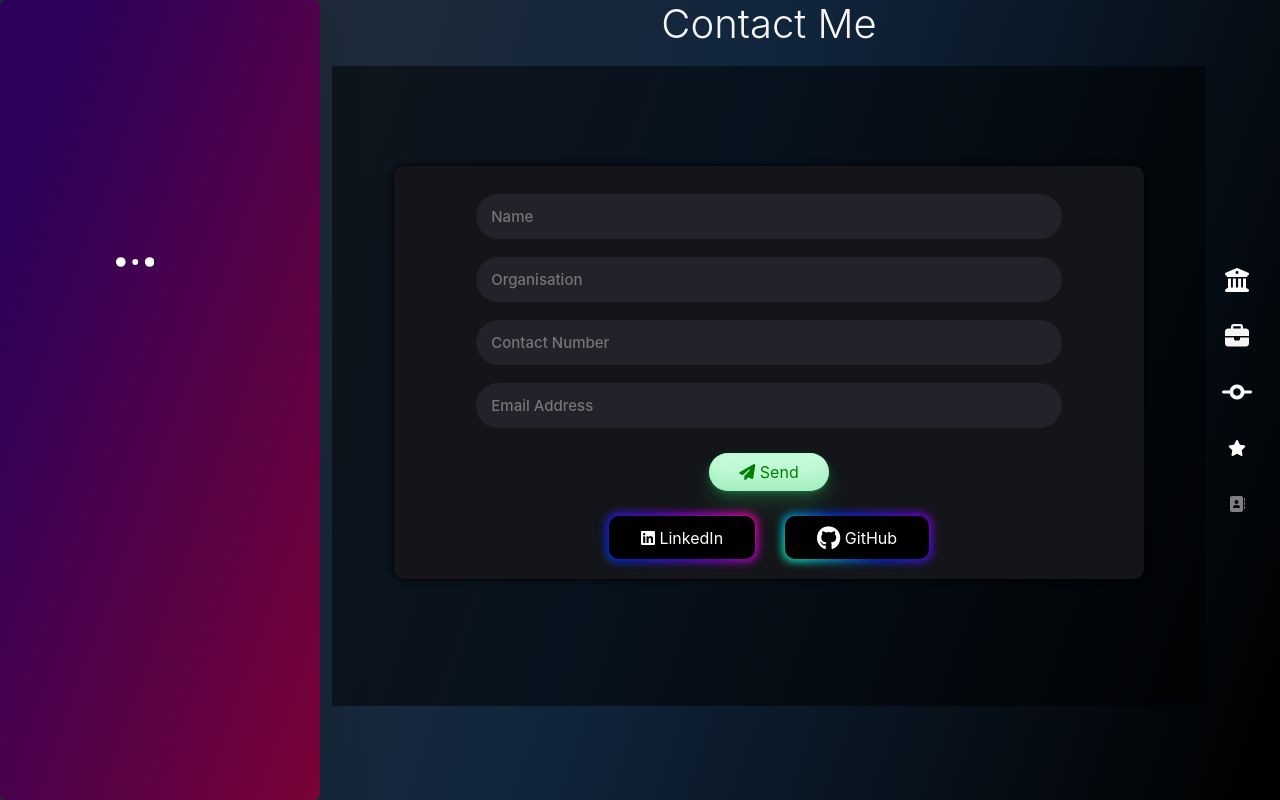
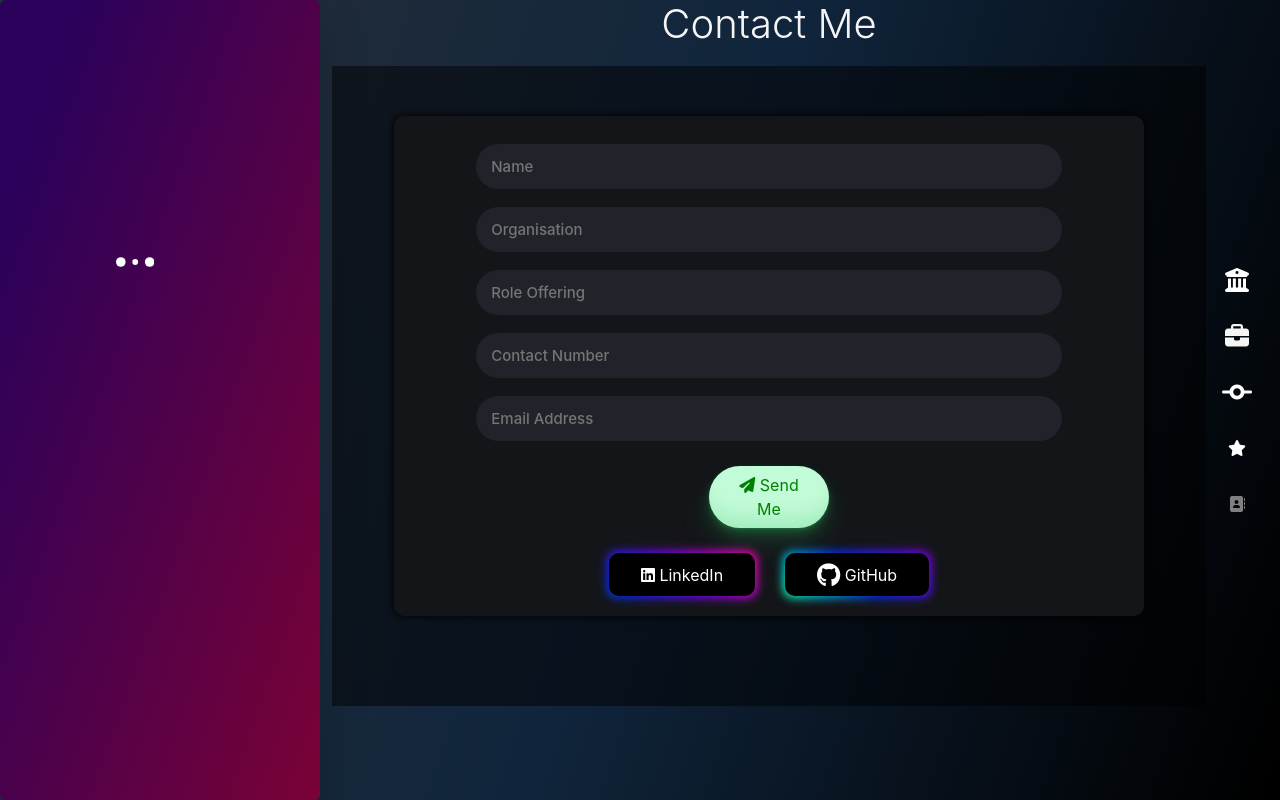
Before and after one commit to YadavVicky/portfolio, a React (Create React App) app: page /contactme in a window 1280 px wide. Built offline with nearby package versions, Linux system fonts and the light colour scheme; no server answers.

Commit message:
Changes in Contact Me Section

```diff
--- a/src/secondHalf/components/ContactMe/Components/InputField.js
+++ b/src/secondHalf/components/ContactMe/Components/InputField.js
@@ -50,6 +50,7 @@ let InputField = props => {
                 value={inputState.value}
                 name={props.name}
                 required={props.isRequired}
+                style={{color: "blanchedalmond"}}
             ></input>
             {!inputState.isValid && inputState.isTouched && <p className="text-danger">{props.errorMessage}</p>}
         </div>
--- a/src/secondHalf/components/ContactMe/ContactMe.css
+++ b/src/secondHalf/components/ContactMe/ContactMe.css
@@ -43,7 +43,7 @@ input {
     -moz-box-shadow: 0 0 10px black;
     box-shadow: 0 0 10px black;
     background: #141519;
-    margin: 100px auto;
+    margin: 50px auto;
     text-align: center;
 }
 
--- a/src/secondHalf/components/ContactMe/ContactMe.js
+++ b/src/secondHalf/components/ContactMe/ContactMe.js
@@ -18,6 +18,9 @@ let ContactMe = () => {
     const emailAddressChangeHandler = useCallback((id, value, isValid) => {
 
     }, []);
+    const roleOfferingChangeHandler = useCallback((id, value, isValid) => {
+
+    }, []);
     let GoToLinkedIn = () => {
         window.open('https://www.linkedin.com/in/vinay-kumar-yadav-14b87b192/', "_blank");
     }
@@ -36,9 +39,10 @@ let ContactMe = () => {
                 {!sent ? <><form className="form" onSubmit={ClearButton} style={{ paddingTop: "20px", paddingBottom: "20px" }}>
                     <InputField id="personName" label="Name" name="personName" validators={[VALIDATOR_REQUIRE()]} onInput={nameChangeHandler} errorMessage="Please Enter A Name" />
                     <InputField id="organisationName" label="Organisation" name="organisationName" validators={[VALIDATOR_REQUIRE()]} onInput={organisationNameChangeHandler} errorMessage="Please Enter A Organisation Name" />
+                    <InputField id="roleOffering" label="Role Offering" name="roleOffering" validators={[VALIDATOR_REQUIRE()]} onInput={roleOfferingChangeHandler} errorMessage="If you don't want to disclose. Fill 'n/a'." />
                     <InputField id="contactNumber" label="Contact Number" name="contactNumber" validators={[VALIDATOR_REQUIRE()]} onInput={contactNumberChangeHandler} errorMessage="Please Enter A Contact Number" />
                     <InputField id="emailAddress" label="Email Address" name="emailAddress" validators={[VALIDATOR_REQUIRE(), VALIDATOR_EMAIL()]} onInput={emailAddressChangeHandler} errorMessage="Please Enter Valid Email Address" />
-                    <button className="button-33" type="submit"> <i class="fa-solid fa-paper-plane"></i> Send</button>
+                    <button className="button-33    " type="submit"> <i class="fa-solid fa-paper-plane"></i> Send Me</button>
                 </form>
                     <button className="button-linked" onClick={GoToLinkedIn}> <i class="fa-brands fa-linkedin"></i> LinkedIn</button>
                     <button className="button-github" style={{marginLeft: "30px", marginBottom: "20px"}}onClick={GoToGitHub}> <i className="fa-brands fa-github fa-xl"></i> GitHub</button>
```
